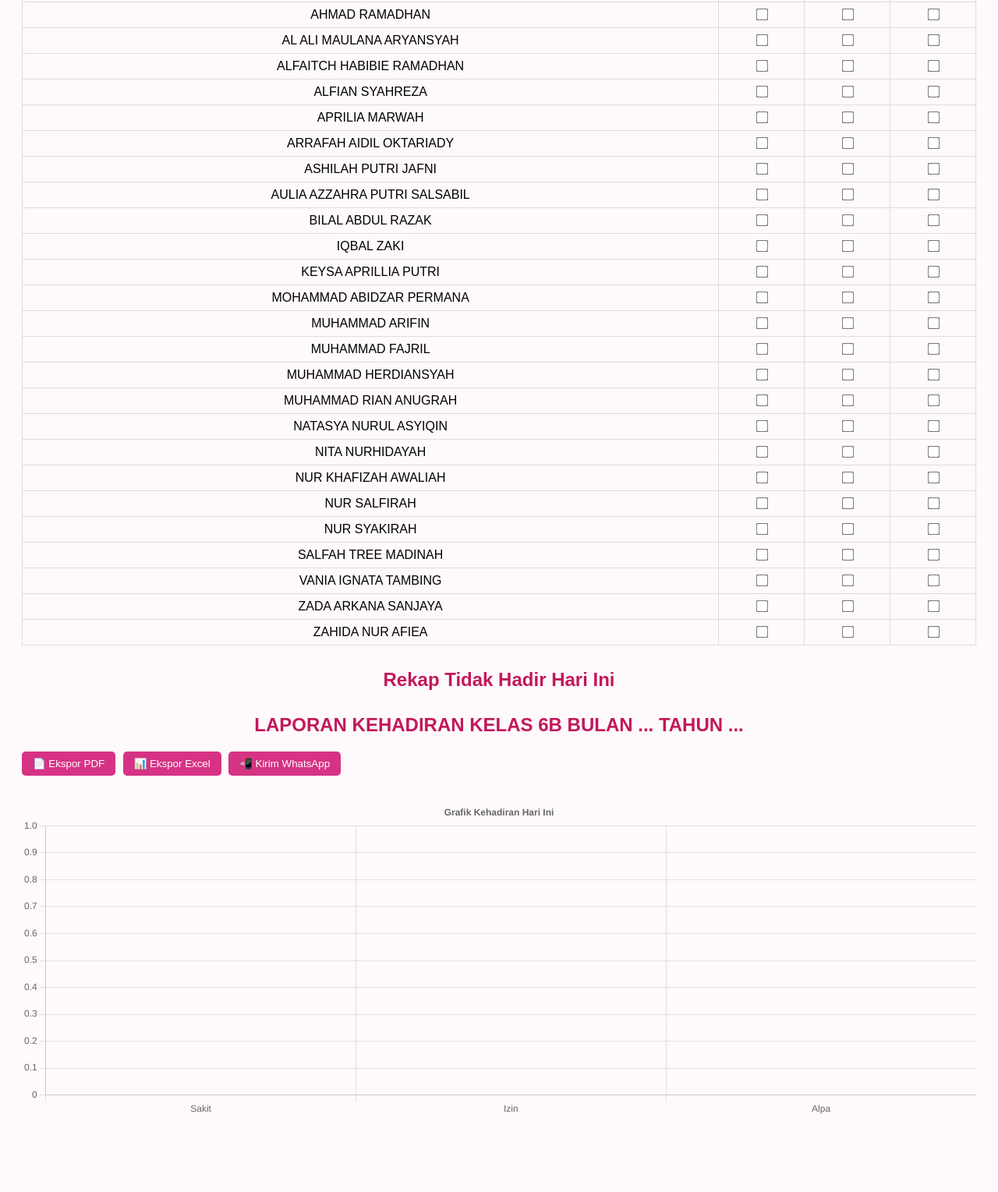
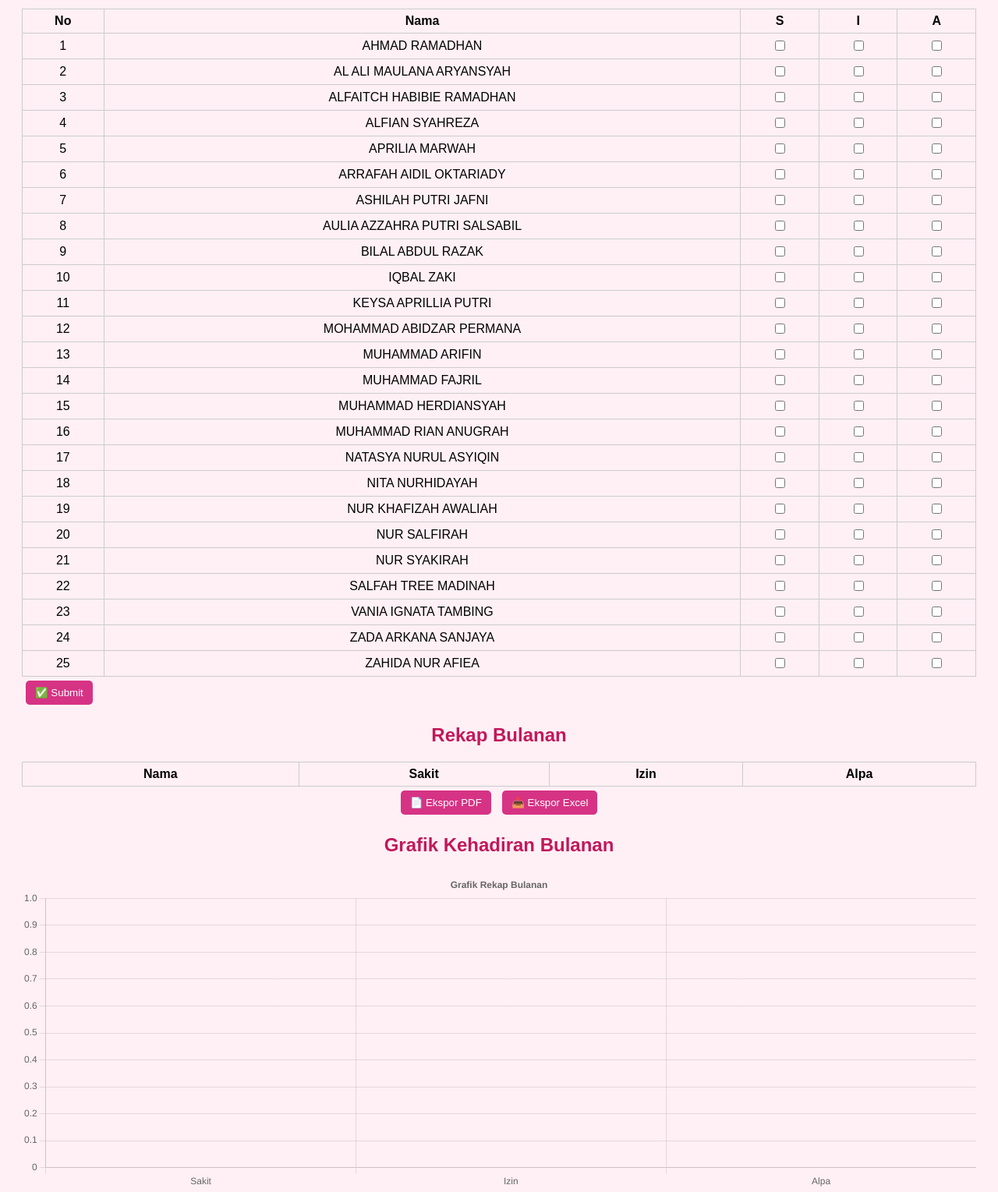
Before and after one commit to Rie-004/absensi-kelas-6b, a plain HTML site: page index.html in a window 1280 px wide. Shown: the part 244-1773 px from the top of the page at 78% size. Before the commit the page ends 1705 px from the top, so only its background shows below. Drawn offline with nearby package versions, Linux system fonts and the light colour scheme.

Commit message:
Update index.html

```diff
--- a/index.html
+++ b/index.html
@@ -2,62 +2,50 @@
 <html lang="id">
 <head>
   <meta charset="UTF-8" />
-  <meta name="viewport" content="width=device-width, initial-scale=1.0" />
+  <meta name="viewport" content="width=device-width, initial-scale=1.0">
   <title>Absensi Kelas 6B - SDN 004 Balikpapan Barat</title>
   <script src="https://cdn.jsdelivr.net/npm/chart.js"></script>
   <script src="https://cdnjs.cloudflare.com/ajax/libs/jspdf/2.5.1/jspdf.umd.min.js"></script>
   <style>
-    body { font-family: Arial, sans-serif; background-color: #fef9fb; padding: 20px; }
+    body { font-family: Arial; padding: 20px; background: #fff0f5; }
     h1, h2 { text-align: center; color: #c2185b; }
     table { width: 100%; border-collapse: collapse; margin-top: 10px; }
-    th, td { border: 1px solid #ddd; padding: 6px; text-align: center; }
-    input[type="checkbox"] { transform: scale(1.2); }
-    .controls, .rekap, .laporan { margin-top: 30px; }
+    th, td { border: 1px solid #ccc; padding: 6px; text-align: center; }
     .btn {
-      padding: 8px 14px;
-      background-color: #d63384;
-      color: white;
-      border: none;
-      border-radius: 5px;
-      margin-right: 5px;
-      cursor: pointer;
+      padding: 8px 12px; background-color: #d63384; color: white;
+      border: none; border-radius: 5px; margin: 5px; cursor: pointer;
     }
     .btn:hover { background-color: #a01f5d; }
-    canvas { margin-top: 30px; }
+    canvas { margin-top: 20px; }
   </style>
 </head>
 <body>
+
 <h1>Absensi Digital Kelas 6B - SDN 004 Balikpapan Barat</h1>
+<p><label>📅 Pilih Tanggal: <input type="date" id="tanggal"></label></p>
+<input type="text" id="namaBaru" placeholder="➕ Nama siswa baru">
+<button class="btn" onclick="tambahSiswa()">Tambah Siswa</button>
 
-  <div class="controls">
-    <label for="tanggal">📅 Pilih Tanggal:</label>
-    <input type="date" id="tanggal" />
-    <input type="text" id="namaBaru" placeholder="➕ Nama siswa baru" />
-    <button class="btn" onclick="tambahSiswa()">Tambah Siswa</button>
+<h2>Form Absen</h2>
+<table id="tabelAbsensi">
+  <thead><tr><th>No</th><th>Nama</th><th>S</th><th>I</th><th>A</th></tr></thead>
+  <tbody></tbody>
+</table>
+<button class="btn" onclick="submitAbsen()">✅ Submit</button>
+
+<h2>Rekap Bulanan</h2>
+<table id="rekapBulanan">
+  <thead><tr><th>Nama</th><th>Sakit</th><th>Izin</th><th>Alpa</th></tr></thead>
+  <tbody></tbody>
+</table>
+
+<div style="text-align:center">
+  <button class="btn" onclick="eksporPDF()">📄 Ekspor PDF</button>
+  <button class="btn" onclick="eksporExcel()">📥 Ekspor Excel</button>
 </div>
 
-  <div class="absensi">
-    <h2>Form Absen</h2>
-    <table id="tabelAbsensi">
-      <thead>
-        <tr><th>Nama</th><th>S</th><th>I</th><th>A</th></tr>
-      </thead>
-      <tbody></tbody>
-    </table>
-  </div>
-
-  <div class="rekap">
-    <h2>Rekap Tidak Hadir Hari Ini</h2>
-    <ul id="rekapTidakHadir"></ul>
-  </div>
-
-  <div class="laporan">
-    <h2>LAPORAN KEHADIRAN KELAS 6B BULAN ... TAHUN ...</h2>
-    <button class="btn" onclick="eksporPDF()">📄 Ekspor PDF</button>
-    <button class="btn" onclick="eksporExcel()">📊 Ekspor Excel</button>
-    <button class="btn" onclick="kirimWhatsApp()">📲 Kirim WhatsApp</button>
-    <canvas id="grafikAbsensi" height="100"></canvas>
-  </div>
+<h2>Grafik Kehadiran Bulanan</h2>
+<canvas id="grafikBulanan" height="100"></canvas>
 
 <script>
 const siswa = [
@@ -68,98 +56,115 @@
   "NATASYA NURUL ASYIQIN", "NITA NURHIDAYAH", "NUR KHAFIZAH AWALIAH", "NUR SALFIRAH",
   "NUR SYAKIRAH", "SALFAH TREE MADINAH", "VANIA IGNATA TAMBING", "ZADA ARKANA SANJAYA", "ZAHIDA NUR AFIEA"
 ];
+let absenData = JSON.parse(localStorage.getItem("rekap6B")) || [];
 
-    let absensiHariIni = [];
-
-    function tampilkanTabelAbsensi() {
-      const tbody = document.querySelector('#tabelAbsensi tbody');
+function tampilkanTabel() {
+  const tbody = document.querySelector("#tabelAbsensi tbody");
   tbody.innerHTML = "";
-      siswa.forEach(nama => {
-        const tr = document.createElement('tr');
-        tr.innerHTML = `
+  siswa.forEach((nama, i) => {
+    tbody.innerHTML += `
+      <tr>
+        <td>${i+1}</td>
         <td>${nama}</td>
-          <td><input type="checkbox" onchange="setAbsen('${nama}', 'S')"></td>
-          <td><input type="checkbox" onchange="setAbsen('${nama}', 'I')"></td>
-          <td><input type="checkbox" onchange="setAbsen('${nama}', 'A')"></td>
-        `;
-        tbody.appendChild(tr);
-      });
-    }
-
-    function setAbsen(nama, status) {
-      absensiHariIni = absensiHariIni.filter(a => a.nama !== nama);
-      absensiHariIni.push({ nama, status });
-      tampilkanRekap();
-      updateChart();
-    }
-
-    function tampilkanRekap() {
-      const ul = document.getElementById('rekapTidakHadir');
-      ul.innerHTML = "";
-      absensiHariIni.forEach(item => {
-        ul.innerHTML += `<li>${item.nama} (${item.status})</li>`;
+        <td><input type="checkbox" data-nama="${nama}" data-status="S" /></td>
+        <td><input type="checkbox" data-nama="${nama}" data-status="I" /></td>
+        <td><input type="checkbox" data-nama="${nama}" data-status="A" /></td>
+      </tr>`;
   });
 }
 
 function tambahSiswa() {
-      const namaBaru = document.getElementById("namaBaru").value.trim();
-      if (namaBaru && !siswa.includes(namaBaru)) {
-        siswa.push(namaBaru);
+  const input = document.getElementById("namaBaru").value.trim();
+  if (input && !siswa.includes(input)) {
+    siswa.push(input);
     document.getElementById("namaBaru").value = "";
-        tampilkanTabelAbsensi();
+    tampilkanTabel();
   }
+}
+
+function submitAbsen() {
+  const tanggal = document.getElementById("tanggal").value;
+  if (!tanggal) return alert("Pilih tanggal terlebih dahulu.");
+  const input = document.querySelectorAll("input[type='checkbox']:checked");
+  const hasil = [];
+  input.forEach(i => {
+    hasil.push({ nama: i.dataset.nama, status: i.dataset.status });
+  });
+  absenData = absenData.filter(a => a.tanggal !== tanggal);
+  absenData.push({ tanggal, data: hasil });
+  localStorage.setItem("rekap6B", JSON.stringify(absenData));
+  tampilkanRekapBulanan();
+  updateChart();
+}
+
+function tampilkanRekapBulanan() {
+  const map = {};
+  siswa.forEach(n => map[n] = { S: 0, I: 0, A: 0 });
+  absenData.forEach(entry => {
+    entry.data.forEach(d => {
+      if (map[d.nama]) map[d.nama][d.status]++;
+    });
+  });
+
+  const tbody = document.querySelector("#rekapBulanan tbody");
+  tbody.innerHTML = "";
+  Object.entries(map).forEach(([nama, val]) => {
+    if (val.S || val.I || val.A) {
+      tbody.innerHTML += `<tr><td>${nama}</td><td>${val.S}</td><td>${val.I}</td><td>${val.A}</td></tr>`;
+    }
+  });
+
+  return map;
+}
+
+function eksporExcel() {
+  let csv = "Nama,Sakit,Izin,Alpa\\n";
+  const map = tampilkanRekapBulanan();
+  for (const [nama, val] of Object.entries(map)) {
+    csv += `${nama},${val.S},${val.I},${val.A}\\n`;
+  }
+  const blob = new Blob([csv], { type: "text/csv" });
+  const url = URL.createObjectURL(blob);
+  const a = document.createElement("a");
+  a.href = url;
+  a.download = "rekap_kehadiran.csv";
+  a.click();
 }
 
 function eksporPDF() {
   const { jsPDF } = window.jspdf;
   const doc = new jsPDF();
-      doc.text("LAPORAN KEHADIRAN KELAS 6B", 20, 10);
-      absensiHariIni.forEach((a, i) => {
-        doc.text(`${i + 1}. ${a.nama}: ${a.status}`, 10, 20 + i * 10);
-      });
+  doc.setFontSize(14);
+  doc.text("LAPORAN KEHADIRAN KELAS 6B", 20, 20);
+  let y = 30;
+  const map = tampilkanRekapBulanan();
+  for (const [nama, val] of Object.entries(map)) {
+    if (val.S || val.I || val.A) {
+      doc.text(`${nama}: S=${val.S}, I=${val.I}, A=${val.A}`, 10, y);
+      y += 10;
+    }
+  }
   doc.save("laporan_kehadiran.pdf");
 }
 
-    function eksporExcel() {
-      let csv = "Nama,Status\\n";
-      absensiHariIni.forEach(a => {
-        csv += `${a.nama},${a.status}\\n`;
+let chart;
+function updateChart() {
+  const total = { S: 0, I: 0, A: 0 };
+  absenData.forEach(entry => {
+    entry.data.forEach(d => {
+      if (total[d.status] !== undefined) total[d.status]++;
     });
-      const blob = new Blob([csv], { type: "text/csv" });
-      const url = URL.createObjectURL(blob);
-      const a = document.createElement("a");
-      a.href = url;
-      a.download = "laporan_kehadiran.csv";
-      a.click();
-    }
+  });
 
-    function kirimWhatsApp() {
-      let teks = "Rekap Absensi Kelas 6B:\\n";
-      absensiHariIni.forEach(a => {
-        teks += `- ${a.nama}: ${a.status}\\n`;
-      });
-      const link = "https://wa.me/?text=" + encodeURIComponent(teks);
-      window.open(link, "_blank");
-    }
-
-    function updateChart() {
-      const count = { S: 0, I: 0, A: 0 };
-      absensiHariIni.forEach(a => count[a.status]++);
-      chart.data.datasets[0].data = [count.S, count.I, count.A];
-      chart.update();
-    }
-
-    let chart;
-    window.onload = function () {
-      tampilkanTabelAbsensi();
-      const ctx = document.getElementById("grafikAbsensi").getContext("2d");
+  const ctx = document.getElementById("grafikBulanan").getContext("2d");
+  if (chart) chart.destroy();
   chart = new Chart(ctx, {
     type: "bar",
     data: {
       labels: ["Sakit", "Izin", "Alpa"],
       datasets: [{
-            label: "Jumlah",
-            data: [0, 0, 0],
+        label: "Jumlah Bulanan",
+        data: [total.S, total.I, total.A],
         backgroundColor: ["#ffc107", "#17a2b8", "#dc3545"]
       }]
     },
@@ -167,10 +172,16 @@
       responsive: true,
       plugins: {
         legend: { display: false },
-            title: { display: true, text: "Grafik Kehadiran Hari Ini" }
+        title: { display: true, text: "Grafik Rekap Bulanan" }
       }
     }
   });
+}
+
+window.onload = () => {
+  tampilkanTabel();
+  tampilkanRekapBulanan();
+  updateChart();
 };
 </script>
 </body>
```
Lines whose indentation alone changed are shown as unchanged.
